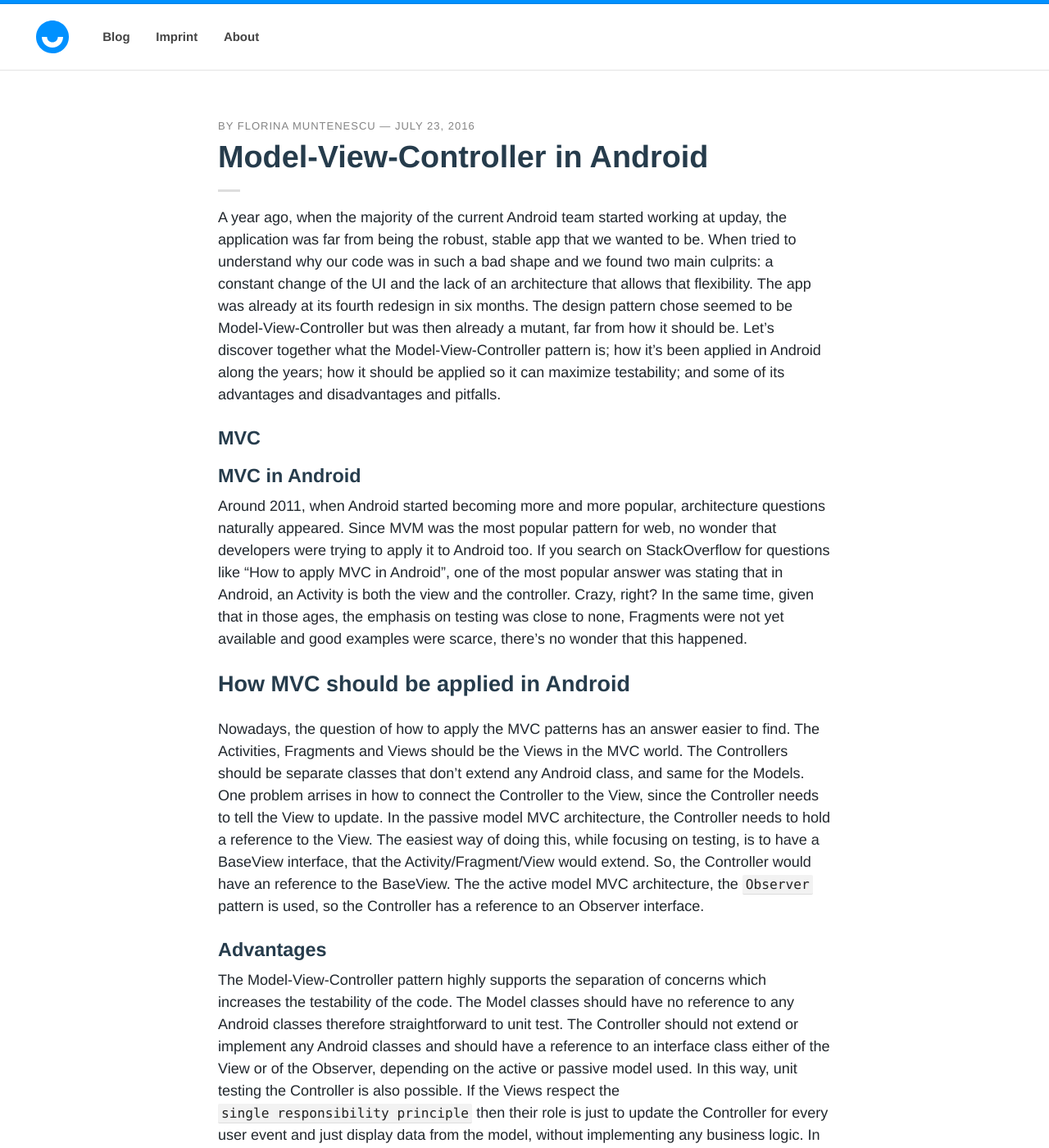
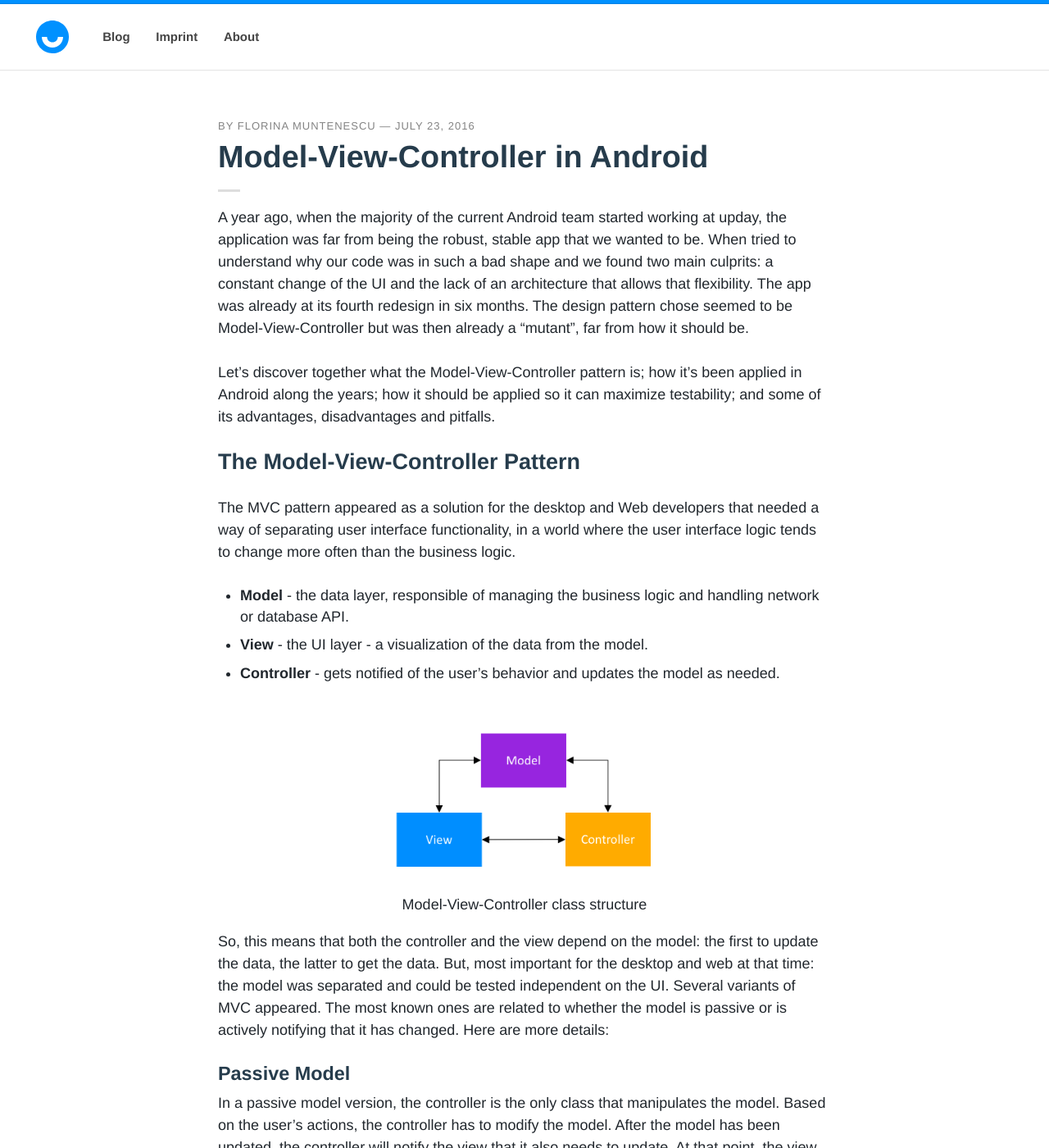
Before and after one commit to upday/upday.github.io, a Jekyll site: the page built from _posts/blog/2016-08-23-model-view-controller.md, in a window 1280 px wide and 1400 px high. Shown: the whole window at 82% size. Built offline with Jekyll 4.4.1, drawn with Linux system fonts in a browser that asks for light colours; nearby versions of some CDN libraries; some web fonts are replaced; comment, search, counter and statistics services are not loaded; some of the changed text lies outside the part shown.

Commit message:
MVC post first draft

````diff
--- a/_posts/blog/2016-08-23-model-view-controller.md
+++ b/_posts/blog/2016-08-23-model-view-controller.md
@@ -1,59 +1,101 @@
 ---
 layout: post
 title: "Model-View-Controller in Android"
-description: How MVC was, is and should be implemented in Android
+description: Discover what Model-View-Controller is, how it should be implemented and some of it's ups and downs.
 modified:
 categories: blog
 author: florina_muntenescu
-excerpt: How MVC was, is and should be implemented in Android.
+excerpt: The Model-View-Controller pattern is one of the first ones to be applied in Android. Discover what it is, how it should be implemented and some of it's ups and downs.
 tags: [Android, Architecture, MVC]
 date: 2016-07-23T15:39:55-04:00
 ---
 
-A year ago, when the majority of the current Android team started working at upday, the application was far from being the robust, stable app that we wanted to be. When tried to understand why our code was in such a bad shape and we found two main culprits: a constant change of the UI and the lack of an architecture that allows that flexibility. The app was already at its fourth redesign in six months. The design pattern chose seemed to be Model-View-Controller but was then already a mutant, far from how it should be.
-Let's discover together what the Model-View-Controller pattern is; how it's been applied in Android along the years; how it should be applied so it can maximize testability; and some of its advantages and disadvantages and pitfalls.
+A year ago, when the majority of the current Android team started working at upday, the application was far from being the robust, stable app that we wanted to be. When tried to understand why our code was in such a bad shape and we found two main culprits: a constant change of the UI and the lack of an architecture that allows that flexibility. The app was already at its fourth redesign in six months. The design pattern chose seemed to be Model-View-Controller but was then already a "mutant", far from how it should be.
 
+Let's discover together what the Model-View-Controller pattern is; how it's been applied in Android along the years; how it should be applied so it can maximize testability; and some of its advantages, disadvantages and pitfalls.
 
-### MVC
+## The Model-View-Controller Pattern
 
-### MVC in Android
-Around 2011, when Android started becoming more and more popular, architecture questions naturally appeared. Since MVM was the most popular pattern for web, no wonder that developers were trying to apply it to Android too. If you search on StackOverflow for questions like "How to apply MVC in Android", one of the most popular answer was stating that in Android, an Activity is both the view and the controller. Crazy, right? In the same time, given that in those ages, the emphasis on testing was close to none, Fragments were not yet available and good examples were scarce, there's no wonder that this happened.
+The MVC pattern appeared as a solution for the desktop and Web developers that needed a way of separating user interface functionality, in a world where the user interface logic tends to change more often than the business logic.
 
-## How MVC should be applied in Android
-Nowadays, the question of how to apply the MVC patterns has an answer easier to find.  The Activities, Fragments and Views should be the Views in the MVC world. The Controllers should be separate classes that don't extend any Android class, and same for the Models.
-One problem arrises in how to connect the Controller to the View, since the Controller needs to tell the View to update.
-In the passive model MVC architecture, the Controller  needs to hold a reference to the View.
+* **Model** - the data layer, responsible of managing the business logic and handling network or database API.
+* **View** - the UI layer - a visualization of the data from the model.
+* **Controller** - gets notified of the user's behavior and updates the model as needed.
+
+<center>
+<picture>
+	<a href="/images/blog/mvc/mvc.png"><img src="/images/blog/mvc/mvc.png" alt="Model-View-Controller Architecture" width="350"></a>
+	<figcaption>Model-View-Controller class structure</figcaption>
+</picture>
+</center>
+
+So, this means that both the controller and the view depend on the model: the first to update the data, the latter to get the data. But, most important for the desktop and web at that time: the model was separated and could be tested independent on the UI.
+Several variants of MVC appeared. The most known ones are related to whether the model is passive or is actively notifying that it has changed. Here are more details:
+
+### Passive Model
+
+In a passive model version, the controller is the only class that manipulates the model.
+Based on the user's actions, the controller has to modify the model. After the model has been updated, the controller will notify the view that it also needs to update. At that point, the view will request the data from the model.
+
+### Active Model
+
+For the cases when the controller is not the only class that modifies the model, the model needs a way to notify the view about updates. This is achieved with the help of the Observer pattern.
+The model contains a collection of observers that are interested in updates. The view implements the observer interface and registers as an observer to the model.
+So, every time when the model updates, it will also iterate through the collection of observers and call the `update` method. The implementation of this method in the view, will then trigger the request of the latest data from the model.
+
+## Model-View-Controller in Android
+Around 2011, when Android started becoming more and more popular, architecture questions naturally appeared. Since MVC was one of the most popular UI patterns at that time, developers tried to apply it to Android too.
+
+If you search on StackOverflow for questions like "How to apply MVC in Android", one of the most popular answer was stating that in Android, an Activity is both the view and the controller.
+Looking back, this almost sounds crazy. In the same time, at that point, the main emphasis was on making the model testable, and usually the implementation choice for the view and the controller was based on the platform.
+
+### How Should MVC Be Applied in Android
+Nowadays, the question of how to apply the MVC patterns has an answer easier to find. The Activities, Fragments and Views should be the views in the MVC world. The controllers should be separate classes that don't extend or use any Android class, and same for the models.
+
+One problem arrises in how to connect the controller to the view, since the controller needs to tell the view to update. In the passive model MVC architecture, the Controller  needs to hold a reference to the View.
 The easiest way of doing this, while focusing on testing, is to have a BaseView interface, that the Activity/Fragment/View would extend. So, the Controller would have an reference to the BaseView.
-The the active model MVC architecture, the ``Observer`` pattern is used, so the Controller has a reference to an Observer interface.
 
-### Advantages
+## Advantages
 
 The Model-View-Controller pattern highly supports the separation of concerns which increases the testability of the code.
-The Model classes should have no reference to any Android classes therefore straightforward to unit test.
-The Controller should not extend or implement any Android classes and should have a reference to an interface class either of the View or of the Observer, depending on the active or passive model used. In this way, unit testing the Controller is also possible.
-If the Views respect the ``single responsibility principle`` then their role is just to update the Controller for every user event and just display data from the model, without implementing any business logic. In this case, UI tests should be enough to cover the functionalities of the View.
 
-### Disadvantages and pitfalls
+The model classes don't have any reference to Android classes, therefore are straightforward to unit test.
+The controller doesn't extend or implement any Android classes and should have a reference to an interface class either of the View. In this way, unit testing the controller is also possible.
 
-## Lifecycle when having references to the Controller and the Model ????
+If the views respect the **single responsibility principle** then their role is just to update the controller for every user event and just display data from the model, without implementing any business logic. In this case, UI tests should be enough to cover the functionalities of the View.
 
+## Disadvantages and Pitfalls
 
-## Putting logic in the Views
-Since the View, according to the MVC pattern, needs to get the data to be displayed from the Model, means that the View also needs to have a reference to the Model. This is where one of the MVC pitfalls tends to appear, and where it actually did in our case. The Model should be exposing only the data that needs to be displayed, hiding any business logic from the View.
-For example, if we have a ``User``, with first name and last name, and in the View we need to display it as "Lastname, Firstname" (e.g. "Doe, John"), inside the View, the code should be like this:
+### The View Depends On The Controller and on the Model
 
-```java
+The dependence of the view on the model starts being a downside in complex views. In order to minimize the logic in the view, the model should be able to provide testable methods for every element that gets to be displayed.
+In an active model implementation, this increases exponentially the number of classes and methods, given that Observers for every type of data would be required.
+
+Given that the view depends on both the controller and the model, changes in the UI logic, might require updates in several classes, decreasing the flexibility of the pattern.
+
+### Putting logic in the Views
+
+Since the view, according to the MVC pattern, gets the data to be displayed from the model. This is where one of the MVC pitfalls tends to appear, and where it actually did in our case. The model should be exposing only the data that needs to be displayed, hiding any business logic from the View.
+
+Consider the following example: we have a ``User``, with first name and last name. In the View we need to display the user name as "Lastname, Firstname" (e.g. "Doe, John").
+
+In the implementation of the view, the code should be like this:
+
+{% highlight java %}
 String name = userModel.getDisplayName();
 nameTextView.setText(name);
-```
+{% endhighlight %}
 
 Unfortunately, in a lot of cases, developers end up with code like this:
 
-```java
+{% highlight java %}
 String firstName = userModel.getFirstName();
 String lastName = userModel.getLastName();
 nameTextView.setText(lastName + ", " + firstName)
-```
+{% endhighlight %}
+
+The first code snippet, says that the model exposes directly the name that needs to be displayed, hiding the logic in the model. Since the model has no reference to Android classes it can be easily unit tested.
+In the second code snippet, the view is the one that handles the UI logic, making it impossible to unit test.
 
 ### Conclusion
-Although at the beginning, the Model-View-Controller pattern seemed to have confused a lot of developers and led to code that was hard, if not impossible to unit test, when correctly implemented, MVC can be the right solution.
+Although at the beginning, the Model-View-Controller pattern seemed to have confused a lot of developers and led to code that was hard, if not impossible to unit test, when correctly implemented, MVC can be a possible solution. Still, the dependence of the view to the model, tends to increase the complexity of the code considerably.
````
Also changed, not shown: images/blog/mvc/mvc.png (added).
